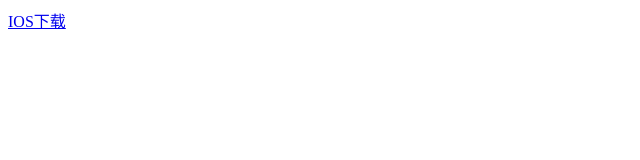
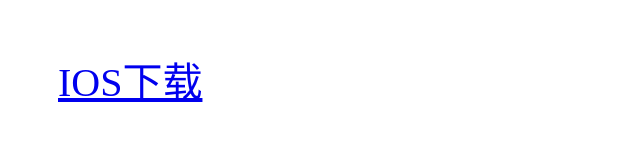
Before and after one commit to ziwei3749/ipa, a plain HTML site: page index.html in a window 1280 px wide. Shown: the whole page, without its empty margins (0-640 px from the left). Drawn offline with Linux system fonts and the light colour scheme.

Commit message:
样式修改

```diff
--- a/index.html
+++ b/index.html
@@ -3,12 +3,26 @@
 
 <head>
     <title>iosAPP下载</title>
+    <style>
+        div {
+            margin-top: 50px;
+            margin-left: 50px;
+        }
+
+        a {
+            margin-top: 40px;
+            font-size: 40px;
+        }
+    </style>
 </head>
 
 <body>
-    <a
-        href="itms-services://?action=download-manifest&url=https://raw.githubusercontent.com/ziwei3749/ipa/master/manifest.plist">
-        IOS下载</a>
+    <div>
+        <a
+            href="itms-services://?action=download-manifest&url=https://raw.githubusercontent.com/ziwei3749/ipa/master/manifest.plist">
+            IOS下载</a>
+    </div>
+
     <!-- <h1></h1> -->
 </body>
 
```
